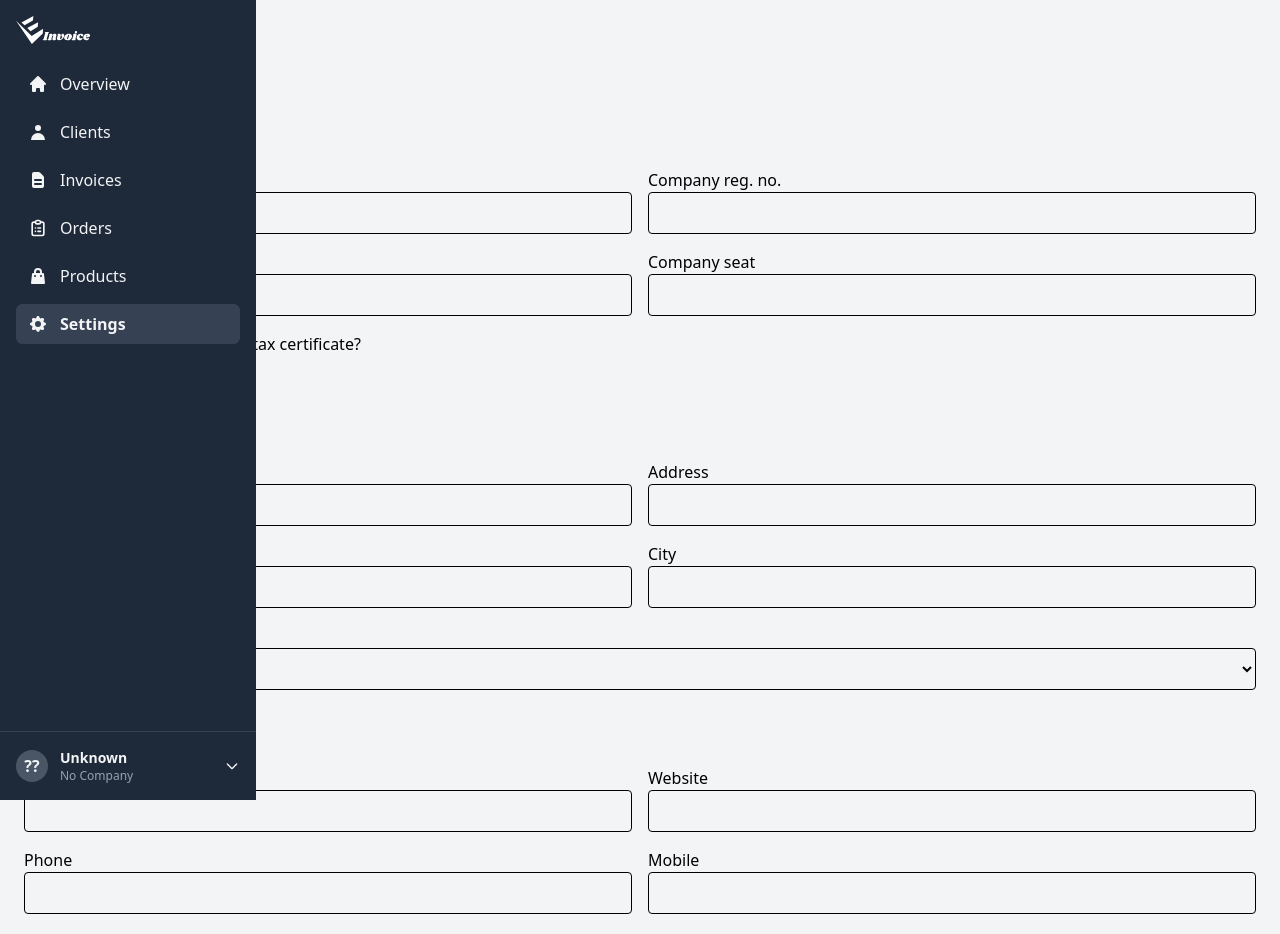
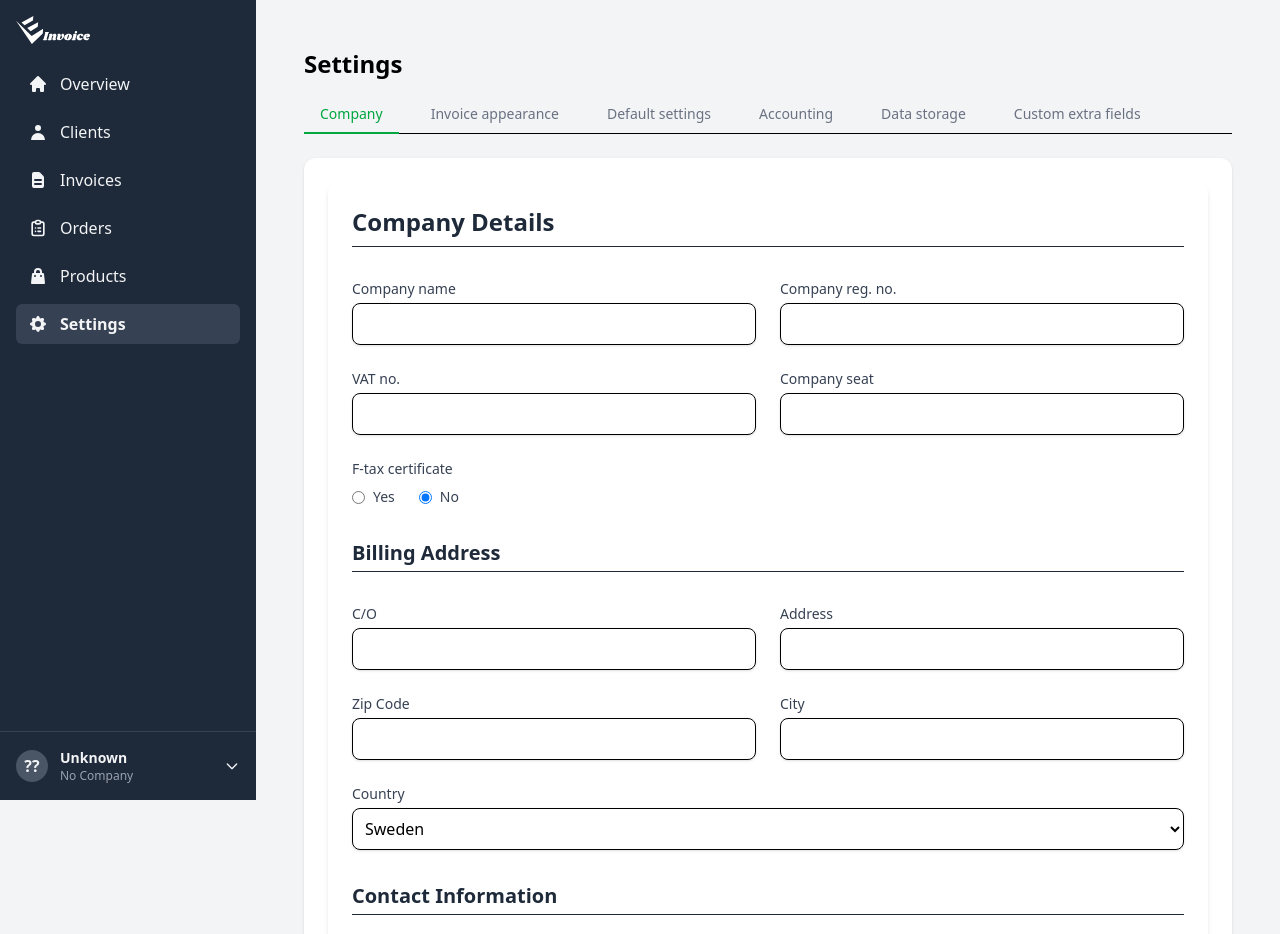
Before and after one commit to Haz7kh/invoice-app, a React (Vite) app in the folder client/: page /settings in a window 1280 px wide. Shown: the top 934 px of the page. Built offline with nearby package versions, Linux system fonts and the light colour scheme; no server answers; sample sign-in values are in the browser's storage.

Commit message:
added : a setting tab

```diff
--- a/client/src/components/CompanyInput.jsx
+++ b/client/src/components/CompanyInput.jsx
@@ -24,10 +24,7 @@ export default function CompanyInput({ onSuccess }) {
 
   const handleChange = (e) => {
     const { name, value, type, checked } = e.target;
-    setForm({
-      ...form,
-      [name]: type === "checkbox" ? checked : value,
-    });
+    setForm({ ...form, [name]: type === "checkbox" ? checked : value });
   };
 
   const handleSubmit = async (e) => {
@@ -36,7 +33,7 @@ export default function CompanyInput({ onSuccess }) {
     setSuccess(false);
 
     const payload = {
-      type: "company", // required
+      type: "company",
       companyName: form.name,
       orgNumber: form.regNo,
       vatNumber: form.vatNo,
@@ -54,7 +51,6 @@ export default function CompanyInput({ onSuccess }) {
 
     try {
       const token = localStorage.getItem("token");
-
       const res = await fetch("http://localhost:3000/api/companies", {
         method: "POST",
         headers: {
@@ -77,52 +73,72 @@ export default function CompanyInput({ onSuccess }) {
   };
 
   return (
-    <form onSubmit={handleSubmit} className="space-y-6">
-      <h2 className="text-xl font-semibold text-green-700">Company settings</h2>
-      <div className="grid grid-cols-1 md:grid-cols-2 gap-4">
+    <form
+      onSubmit={handleSubmit}
+      className="p-6 bg-white rounded-xl shadow-md space-y-8"
+    >
+      {/* Title */}
+      <h2 className="text-2xl font-bold text-gray-800 border-b pb-2">
+        Company Details
+      </h2>
+
+      {/* General Info */}
+      <div className="grid md:grid-cols-2 gap-6">
         <div>
-          <label>Company name</label>
+          <label className="block text-sm font-medium text-gray-700">
+            Company name
+          </label>
           <input
             name="name"
             value={form.name}
             onChange={handleChange}
             required
-            className="w-full border p-2 rounded"
+            className="mt-1 w-full border rounded-lg p-2 shadow-sm focus:outline-green-500"
           />
         </div>
+
         <div>
-          <label>Company reg. no.</label>
+          <label className="block text-sm font-medium text-gray-700">
+            Company reg. no.
+          </label>
           <input
             name="regNo"
             value={form.regNo}
             onChange={handleChange}
-            className="w-full border p-2 rounded"
+            className="mt-1 w-full border rounded-lg p-2 shadow-sm"
           />
         </div>
+
         <div>
-          <label>Vat no.</label>
+          <label className="block text-sm font-medium text-gray-700">
+            VAT no.
+          </label>
           <input
             name="vatNo"
             value={form.vatNo}
             onChange={handleChange}
-            className="w-full border p-2 rounded"
+            className="mt-1 w-full border rounded-lg p-2 shadow-sm"
           />
         </div>
+
         <div>
-          <label>Company seat</label>
+          <label className="block text-sm font-medium text-gray-700">
+            Company seat
+          </label>
           <input
             name="seat"
             value={form.seat}
             onChange={handleChange}
-            className="w-full border p-2 rounded"
+            className="mt-1 w-full border rounded-lg p-2 shadow-sm"
           />
         </div>
-        <div className="col-span-2">
-          <label className="block mb-1">
-            Does your company hold an F-tax certificate?
+
+        <div className="md:col-span-2">
+          <label className="block text-sm font-medium text-gray-700 mb-2">
+            F-tax certificate
           </label>
-          <div className="flex items-center gap-6">
-            <label className="flex items-center gap-2">
+          <div className="flex gap-6">
+            <label className="flex items-center gap-2 text-sm text-gray-700">
               <input
                 type="radio"
                 name="fTax"
@@ -132,7 +148,7 @@ export default function CompanyInput({ onSuccess }) {
               />
               Yes
             </label>
-            <label className="flex items-center gap-2">
+            <label className="flex items-center gap-2 text-sm text-gray-700">
               <input
                 type="radio"
                 name="fTax"
@@ -146,51 +162,66 @@ export default function CompanyInput({ onSuccess }) {
         </div>
       </div>
 
-      <h2 className="text-xl font-semibold text-green-700">Address</h2>
-      <div className="grid grid-cols-1 md:grid-cols-2 gap-4">
+      {/* Address Section */}
+      <h3 className="text-xl font-semibold text-gray-800 border-b pb-1">
+        Billing Address
+      </h3>
+      <div className="grid md:grid-cols-2 gap-6">
         <div>
-          <label>C/O</label>
+          <label className="block text-sm font-medium text-gray-700">C/O</label>
           <input
             name="c_o"
             value={form.c_o}
             onChange={handleChange}
-            className="w-full border p-2 rounded"
+            className="mt-1 w-full border rounded-lg p-2 shadow-sm"
           />
         </div>
+
         <div>
-          <label>Address</label>
+          <label className="block text-sm font-medium text-gray-700">
+            Address
+          </label>
           <input
             name="address"
             value={form.address}
             onChange={handleChange}
-            className="w-full border p-2 rounded"
+            className="mt-1 w-full border rounded-lg p-2 shadow-sm"
           />
         </div>
+
         <div>
-          <label>Zip Code</label>
+          <label className="block text-sm font-medium text-gray-700">
+            Zip Code
+          </label>
           <input
             name="zip"
             value={form.zip}
             onChange={handleChange}
-            className="w-full border p-2 rounded"
+            className="mt-1 w-full border rounded-lg p-2 shadow-sm"
           />
         </div>
+
         <div>
-          <label>City</label>
+          <label className="block text-sm font-medium text-gray-700">
+            City
+          </label>
           <input
             name="city"
             value={form.city}
             onChange={handleChange}
-            className="w-full border p-2 rounded"
+            className="mt-1 w-full border rounded-lg p-2 shadow-sm"
           />
         </div>
-        <div className="col-span-2">
-          <label>Country</label>
+
+        <div className="md:col-span-2">
+          <label className="block text-sm font-medium text-gray-700">
+            Country
+          </label>
           <select
             name="country"
             value={form.country}
             onChange={handleChange}
-            className="w-full border p-2 rounded"
+            className="mt-1 w-full border rounded-lg p-2 shadow-sm"
           >
             <option>Sweden</option>
             <option>Norway</option>
@@ -200,68 +231,85 @@ export default function CompanyInput({ onSuccess }) {
         </div>
       </div>
 
-      <h2 className="text-xl font-semibold text-green-700">
+      {/* Contact Info */}
+      <h3 className="text-xl font-semibold text-gray-800 border-b pb-1">
         Contact Information
-      </h2>
-      <div className="grid grid-cols-1 md:grid-cols-2 gap-4">
+      </h3>
+      <div className="grid md:grid-cols-2 gap-6">
         <div>
-          <label>Company email</label>
+          <label className="block text-sm font-medium text-gray-700">
+            Email
+          </label>
           <input
             name="email"
             value={form.email}
             onChange={handleChange}
-            className="w-full border p-2 rounded"
+            className="mt-1 w-full border rounded-lg p-2 shadow-sm"
           />
         </div>
+
         <div>
-          <label>Website</label>
+          <label className="block text-sm font-medium text-gray-700">
+            Website
+          </label>
           <input
             name="website"
             value={form.website}
             onChange={handleChange}
-            className="w-full border p-2 rounded"
+            className="mt-1 w-full border rounded-lg p-2 shadow-sm"
           />
         </div>
+
         <div>
-          <label>Phone</label>
+          <label className="block text-sm font-medium text-gray-700">
+            Phone
+          </label>
           <input
             name="phone"
             value={form.phone}
             onChange={handleChange}
-            className="w-full border p-2 rounded"
+            className="mt-1 w-full border rounded-lg p-2 shadow-sm"
           />
         </div>
+
         <div>
-          <label>Mobile</label>
+          <label className="block text-sm font-medium text-gray-700">
+            Mobile
+          </label>
           <input
             name="mobile"
             value={form.mobile}
             onChange={handleChange}
-            className="w-full border p-2 rounded"
+            className="mt-1 w-full border rounded-lg p-2 shadow-sm"
           />
         </div>
-        <div>
-          <label>Fax</label>
+
+        <div className="md:col-span-2">
+          <label className="block text-sm font-medium text-gray-700">Fax</label>
           <input
             name="fax"
             value={form.fax}
             onChange={handleChange}
-            className="w-full border p-2 rounded"
+            className="mt-1 w-full border rounded-lg p-2 shadow-sm"
           />
         </div>
       </div>
 
+      {/* Submit + Feedback */}
+      <div className="flex items-center justify-between pt-4">
         <button
           type="submit"
-        className="bg-green-600 text-white px-4 py-2 rounded hover:bg-green-700"
+          className="bg-green-600 hover:bg-green-700 text-white px-6 py-2 rounded-lg shadow"
         >
           Save Company
         </button>
-
-      {error && <p className="text-red-600">{error}</p>}
+        {error && <p className="text-red-600 text-sm">{error}</p>}
         {success && (
-        <p className="text-green-600">Company successfully created!</p>
+          <p className="text-green-600 text-sm">
+            Company successfully created!
+          </p>
         )}
+      </div>
     </form>
   );
 }
--- /dev/null
+++ b/client/src/components/SettingsTabs.jsx
@@ -0,0 +1,30 @@
+import React from "react";
+
+const tabs = [
+  { name: "Company", value: "company" },
+  { name: "Invoice appearance", value: "invoice" },
+  { name: "Default settings", value: "default" },
+  { name: "Accounting", value: "accounting" },
+  { name: "Data storage", value: "storage" },
+  { name: "Custom extra fields", value: "custom" },
+];
+
+export default function SettingsTabs({ active, onChange }) {
+  return (
+    <div className="flex space-x-4 border-b mb-6">
+      {tabs.map((tab) => (
+        <button
+          key={tab.value}
+          className={`px-4 py-2 -mb-px text-sm font-medium border-b-2 transition-all ${
+            active === tab.value
+              ? "border-green-600 text-green-600"
+              : "border-transparent text-gray-500 hover:text-green-500 hover:border-green-300"
+          }`}
+          onClick={() => onChange(tab.value)}
+        >
+          {tab.name}
+        </button>
+      ))}
+    </div>
+  );
+}
--- a/client/src/pages/Settings.jsx
+++ b/client/src/pages/Settings.jsx
@@ -1,16 +1,28 @@
-import React from "react";
+import React, { useState } from "react";
+import SettingsTabs from "../components/SettingsTabs";
 import CompanyInput from "../components/CompanyInput";
 
 export default function Settings() {
+  const [activeTab, setActiveTab] = useState("company");
+
   return (
-    <div className="space-y-6">
-      <h1 className="text-2xl font-bold">Settings</h1>
+    <div className="ml-64 p-6">
+      <h1 className="text-2xl font-bold mb-4">Settings</h1>
 
-      <div>
-        <h2 className="text-xl font-semibold mb-2">Register Company</h2>
-        <CompanyInput
-          onSuccess={() => alert("Company registered successfully!")}
-        />
+      {/* Tab Navigation */}
+      <SettingsTabs active={activeTab} onChange={setActiveTab} />
+
+      {/* Content Area */}
+      <div className="bg-white p-6 rounded-xl shadow">
+        {activeTab === "company" && (
+          <CompanyInput onSuccess={() => alert("Company saved")} />
+        )}
+
+        {activeTab === "invoice" && <p>Invoice appearance settings here</p>}
+        {activeTab === "default" && <p>Default settings content here</p>}
+        {activeTab === "accounting" && <p>Accounting settings here</p>}
+        {activeTab === "storage" && <p>Data storage section here</p>}
+        {activeTab === "custom" && <p>Custom extra fields here</p>}
       </div>
     </div>
   );
```
Lines whose indentation alone changed are shown as unchanged.
